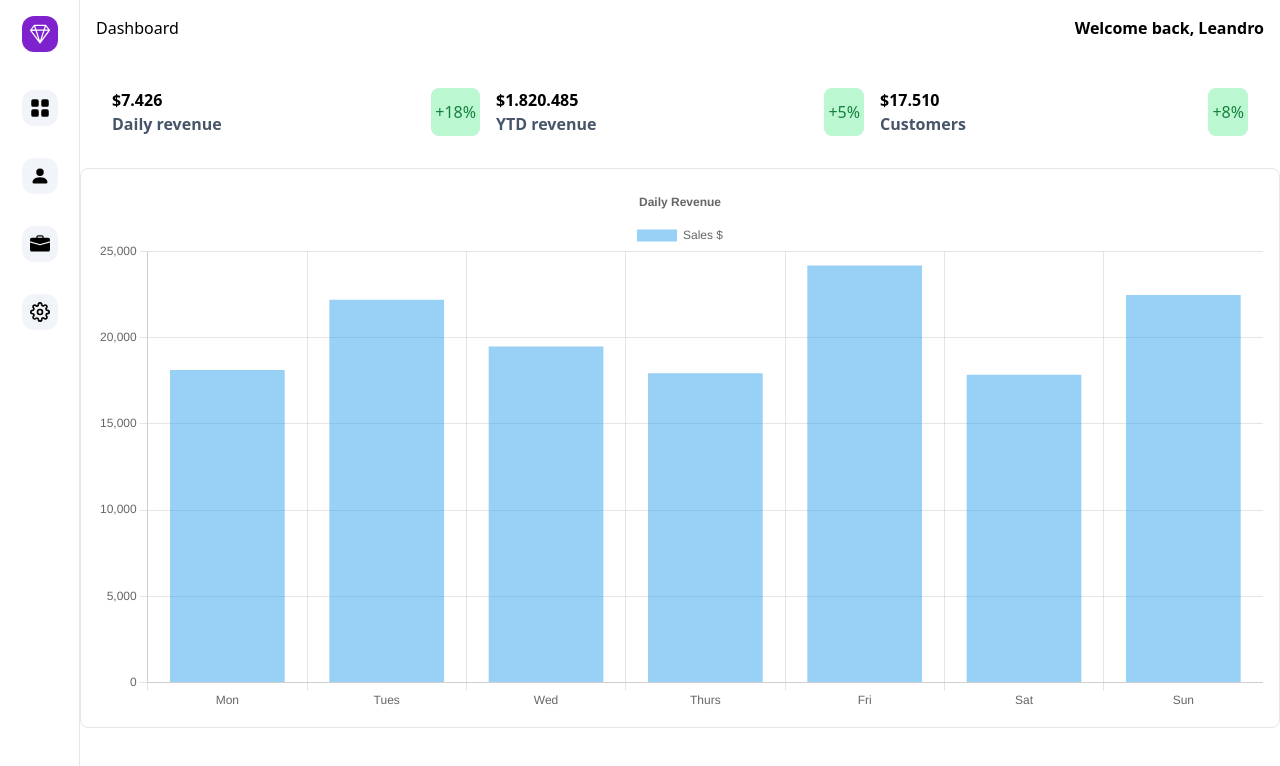
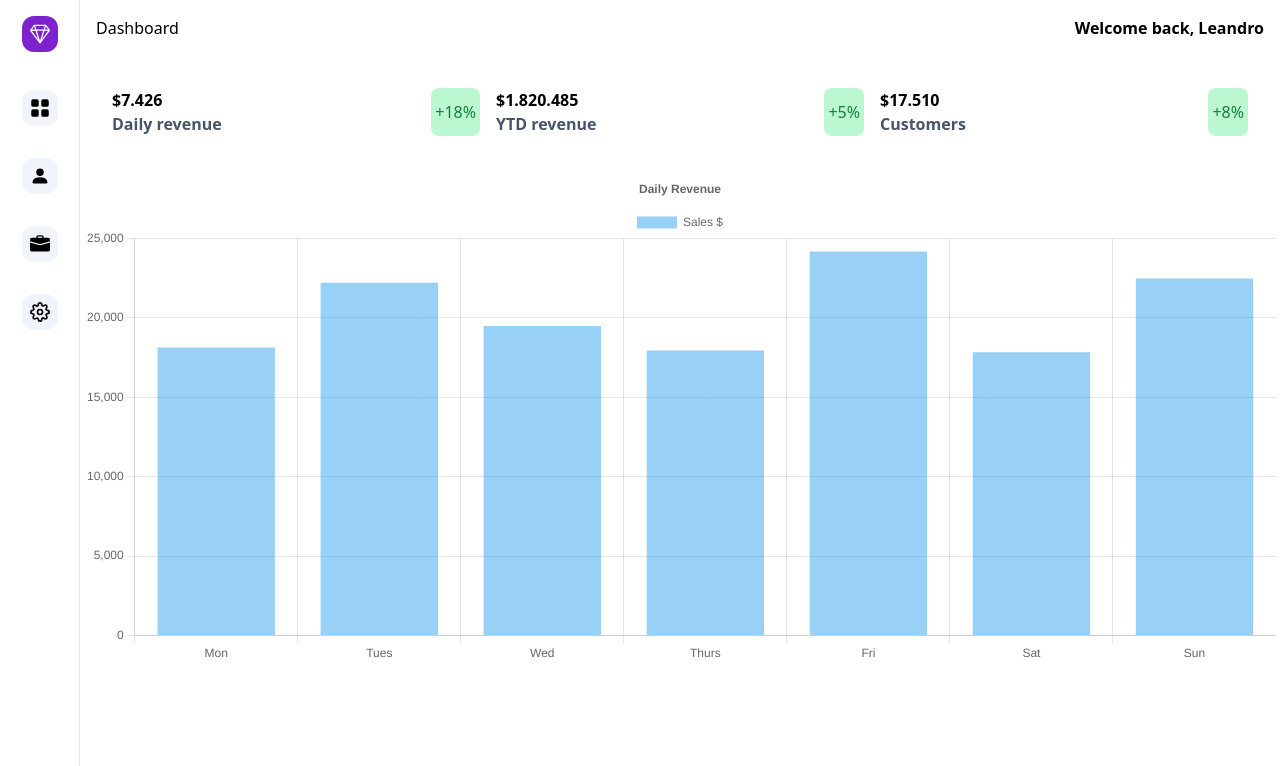
Before and after one commit to leasabus/dashboard-nextjs, a Next.js app: page / in a window 1280 px wide. Shown: the top 766 px of the page. Built offline with nearby package versions, Linux system fonts and the light colour scheme.

Commit message:
"last changes"

```diff
--- a/src/components/BarChart.jsx
+++ b/src/components/BarChart.jsx
@@ -60,10 +60,10 @@ export const BarChart = () => {
 
 
 
-
+    // w-full md:col-span-2 relative lg:h-[70vh] h-[40vh] m-auto p-1 border rounded-lg bg-white
 
     return (
-        <div className='w-full md:col-span-2 relative lg:h-[70vh] h-[50vh] m-auto p-4 border rounded-lg bg-white'>
+        <div className='h-[250px] md:h-[500px] w-[300px] md:w-full relative m-auto p-1'>
             <Bar data={chartData} options={chartOptions} />
         </div>
     )
```
